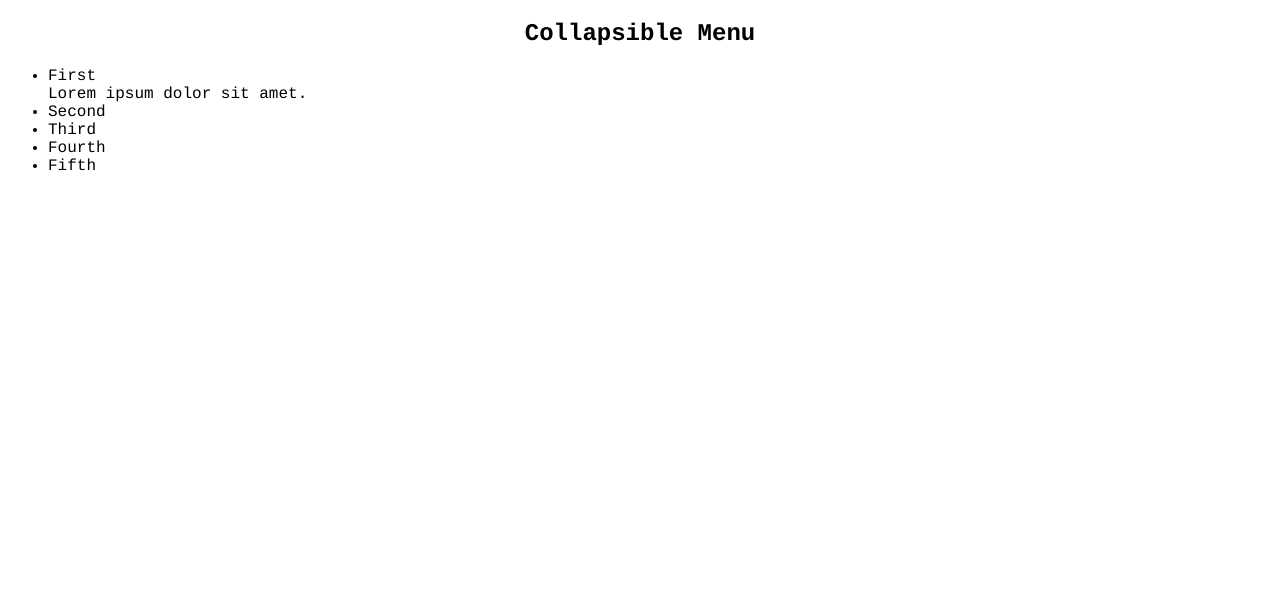
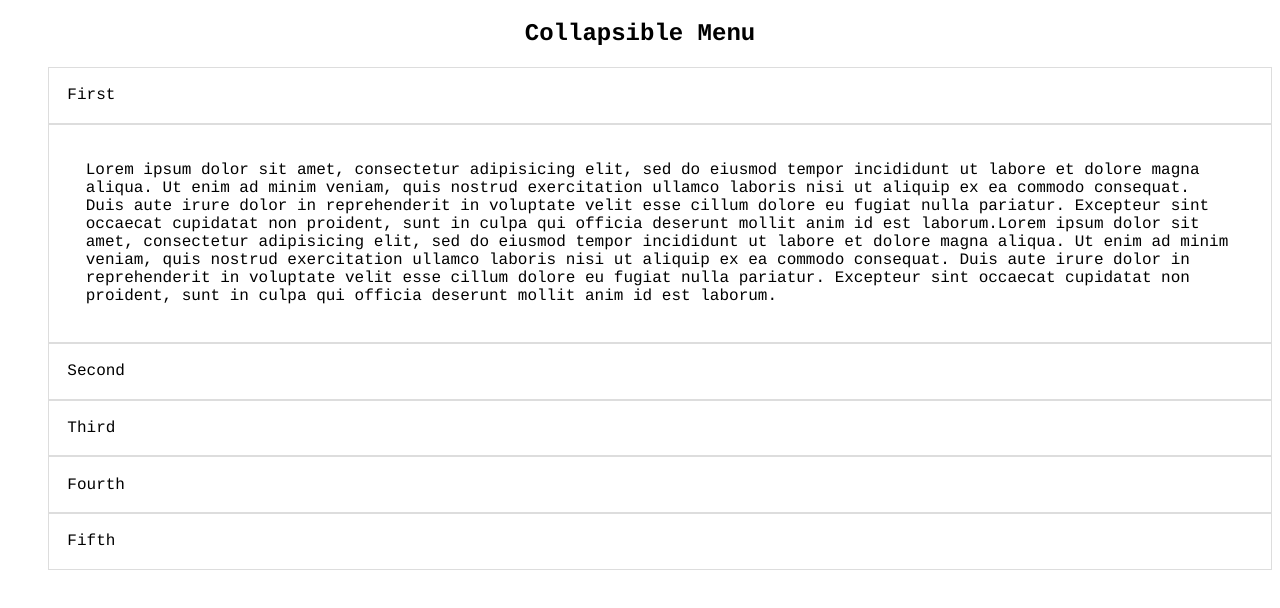
Before and after one commit to AdityaSrivast/AllCollapsible, a website: page index.html in a window 1280 px wide. Both pictures are taken after a click on the element "First". Drawn offline with nearby package versions, Linux system fonts and the light colour scheme.

Commit message:
initialize style.css

```diff
--- a/index.html
+++ b/index.html
@@ -1,11 +1,12 @@
 <!DOCTYPE html>
 <html>
 <head>
+	<title>Collapsible</title>
 	<meta charset="utf-8">
 	<meta name="viewport" content="width=device-width, initial-scale=1.0">
+	<link rel="stylesheet" type="text/css" href="style.css">
 	<script src="https://ajax.googleapis.com/ajax/libs/jquery/3.3.1/jquery.min.js">	</script>
 	<script type="text/javascript" src="index.js"></script>
-	<title>Collapsible</title>
 	<style type="text/css">
 		/*.box1{
 			height: 500px;
@@ -72,23 +73,73 @@
 	<ul class="collapsible">
     <li>
       <div class="collapsible-header">First</div>
-      <div class="collapsible-body" id="c1"><span>Lorem ipsum dolor sit amet.</span></div>
+      <div class="collapsible-body" id="c1"><span>Lorem ipsum dolor sit amet, consectetur adipisicing elit, sed do eiusmod
+      tempor incididunt ut labore et dolore magna aliqua. Ut enim ad minim veniam,
+      quis nostrud exercitation ullamco laboris nisi ut aliquip ex ea commodo
+      consequat. Duis aute irure dolor in reprehenderit in voluptate velit esse
+      cillum dolore eu fugiat nulla pariatur. Excepteur sint occaecat cupidatat non
+      proident, sunt in culpa qui officia deserunt mollit anim id est laborum.Lorem ipsum dolor sit amet, consectetur adipisicing elit, sed do eiusmod
+      tempor incididunt ut labore et dolore magna aliqua. Ut enim ad minim veniam,
+      quis nostrud exercitation ullamco laboris nisi ut aliquip ex ea commodo
+      consequat. Duis aute irure dolor in reprehenderit in voluptate velit esse
+      cillum dolore eu fugiat nulla pariatur. Excepteur sint occaecat cupidatat non
+      proident, sunt in culpa qui officia deserunt mollit anim id est laborum.</span></div>
     </li>
     <li>
       <div class="collapsible-header">Second</div>
-      <div class="collapsible-body" id="c2"><span>Lorem ipsum dolor sit amet.</span></div>
+      <div class="collapsible-body" id="c2"><span>Lorem ipsum dolor sit amet, consectetur adipisicing elit, sed do eiusmod
+      tempor incididunt ut labore et dolore magna aliqua. Ut enim ad minim veniam,
+      quis nostrud exercitation ullamco laboris nisi ut aliquip ex ea commodo
+      consequat. Duis aute irure dolor in reprehenderit in voluptate velit esse
+      cillum dolore eu fugiat nulla pariatur. Excepteur sint occaecat cupidatat non
+      proident, sunt in culpa qui officia deserunt mollit anim id est laborum. Lorem ipsum dolor sit amet, consectetur adipisicing elit, sed do eiusmod
+      tempor incididunt ut labore et dolore magna aliqua. Ut enim ad minim veniam,
+      quis nostrud exercitation ullamco laboris nisi ut aliquip ex ea commodo
+      consequat. Duis aute irure dolor in reprehenderit in voluptate velit esse
+      cillum dolore eu fugiat nulla pariatur. Excepteur sint occaecat cupidatat non
+      proident, sunt in culpa qui officia deserunt mollit anim id est laborum.</span></div>
     </li>
     <li>
       <div class="collapsible-header">Third</div>
-      <div class="collapsible-body" id="c3"><span>Lorem ipsum dolor sit amet.</span></div>
+      <div class="collapsible-body" id="c3"><span>Lorem ipsum dolor sit amet, consectetur adipisicing elit, sed do eiusmod
+      tempor incididunt ut labore et dolore magna aliqua. Ut enim ad minim veniam,
+      quis nostrud exercitation ullamco laboris nisi ut aliquip ex ea commodo
+      consequat. Duis aute irure dolor in reprehenderit in voluptate velit esse
+      cillum dolore eu fugiat nulla pariatur. Excepteur sint occaecat cupidatat non
+      proident, sunt in culpa qui officia deserunt mollit anim id est laborum.Lorem ipsum dolor sit amet, consectetur adipisicing elit, sed do eiusmod
+      tempor incididunt ut labore et dolore magna aliqua. Ut enim ad minim veniam,
+      quis nostrud exercitation ullamco laboris nisi ut aliquip ex ea commodo
+      consequat. Duis aute irure dolor in reprehenderit in voluptate velit esse
+      cillum dolore eu fugiat nulla pariatur. Excepteur sint occaecat cupidatat non
+      proident, sunt in culpa qui officia deserunt mollit anim id est laborum.</span></div>
     </li>
     <li>
       <div class="collapsible-header">Fourth</div>
-      <div class="collapsible-body" id="c3"><span>Lorem ipsum dolor sit amet.</span></div>
+      <div class="collapsible-body" id="c3"><span>Lorem ipsum dolor sit amet, consectetur adipisicing elit, sed do eiusmod
+      tempor incididunt ut labore et dolore magna aliqua. Ut enim ad minim veniam,
+      quis nostrud exercitation ullamco laboris nisi ut aliquip ex ea commodo
+      consequat. Duis aute irure dolor in reprehenderit in voluptate velit esse
+      cillum dolore eu fugiat nulla pariatur. Excepteur sint occaecat cupidatat non
+      proident, sunt in culpa qui officia deserunt mollit anim id est laborum.Lorem ipsum dolor sit amet, consectetur adipisicing elit, sed do eiusmod
+      tempor incididunt ut labore et dolore magna aliqua. Ut enim ad minim veniam,
+      quis nostrud exercitation ullamco laboris nisi ut aliquip ex ea commodo
+      consequat. Duis aute irure dolor in reprehenderit in voluptate velit esse
+      cillum dolore eu fugiat nulla pariatur. Excepteur sint occaecat cupidatat non
+      proident, sunt in culpa qui officia deserunt mollit anim id est laborum.</span></div>
     </li>
     <li>
       <div class="collapsible-header">Fifth</div>
-      <div class="collapsible-body" id="c3"><span>Lorem ipsum dolor sit amet.</span></div>
+      <div class="collapsible-body" id="c3"><span>Lorem ipsum dolor sit amet, consectetur adipisicing elit, sed do eiusmod
+      tempor incididunt ut labore et dolore magna aliqua. Ut enim ad minim veniam,
+      quis nostrud exercitation ullamco laboris nisi ut aliquip ex ea commodo
+      consequat. Duis aute irure dolor in reprehenderit in voluptate velit esse
+      cillum dolore eu fugiat nulla pariatur. Excepteur sint occaecat cupidatat non
+      proident, sunt in culpa qui officia deserunt mollit anim id est laborum.Lorem ipsum dolor sit amet, consectetur adipisicing elit, sed do eiusmod
+      tempor incididunt ut labore et dolore magna aliqua. Ut enim ad minim veniam,
+      quis nostrud exercitation ullamco laboris nisi ut aliquip ex ea commodo
+      consequat. Duis aute irure dolor in reprehenderit in voluptate velit esse
+      cillum dolore eu fugiat nulla pariatur. Excepteur sint occaecat cupidatat non
+      proident, sunt in culpa qui officia deserunt mollit anim id est laborum.</span></div>
     </li>
   </ul>
 
--- /dev/null
+++ b/style.css
@@ -0,0 +1,16 @@
+.collapsible {
+	list-style-type: none;
+}
+
+.collapsible-header {
+	padding: 1.5%;
+	border: 1px solid #ddd;
+	/*border-bottom: 1px solid #ddd;*/
+	/*box-shadow: 1px 1px #999;*/
+
+	cursor: pointer;
+}
+.collapsible-body{
+	padding: 3%;
+	border: 1px solid #ddd;
+}
```
